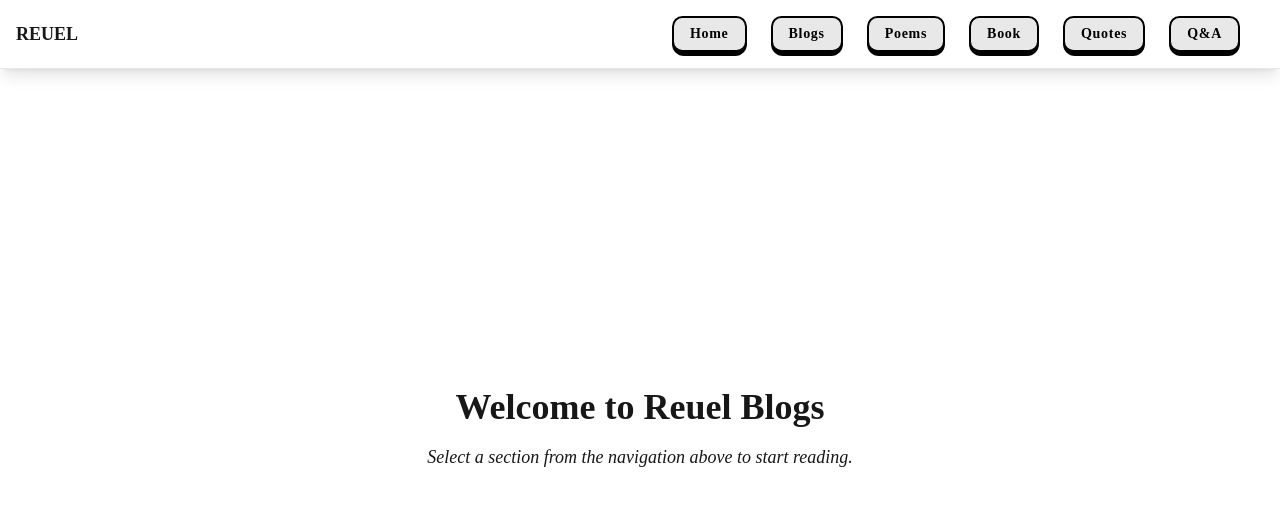
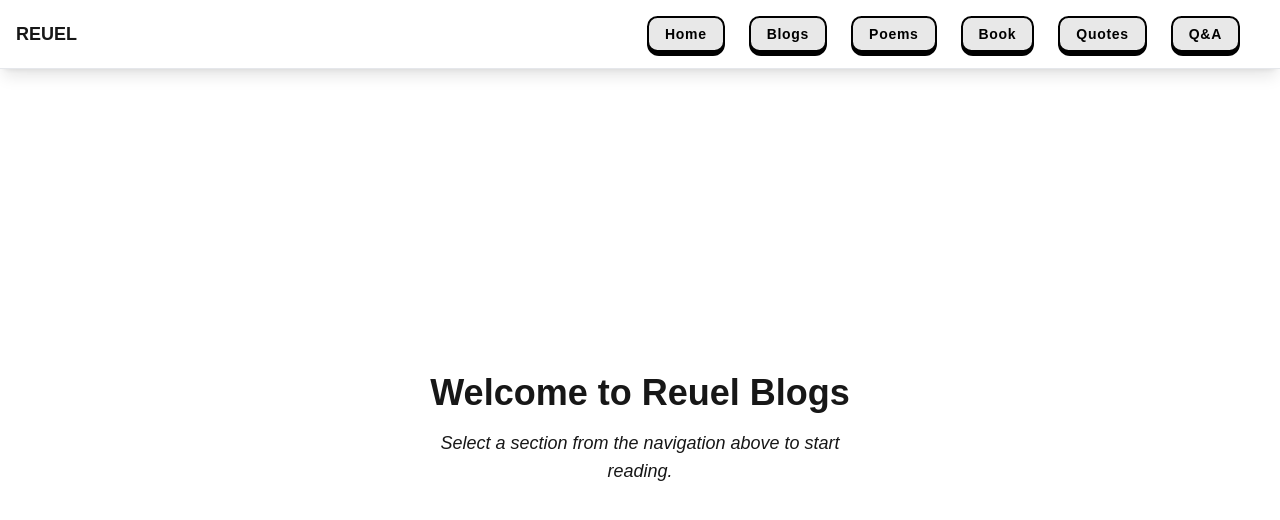
Before and after one commit to reuelrai/reuel-archive, a Next.js app: page / in a window 1280 px wide. Shown: the top 520 px of the page. Built offline with nearby package versions, Linux system fonts and the light colour scheme.

Commit message:
minor changes

```diff
--- a/src/app/globals.css
+++ b/src/app/globals.css
@@ -21,7 +21,7 @@
 body {
   background: var(--background);
   color: var(--foreground);
-  font-family: "Sriracha", cursive;
+  font-family: "Sriracha", sans-serif;
   font-weight: 400;
   font-style: normal;
 }
```
